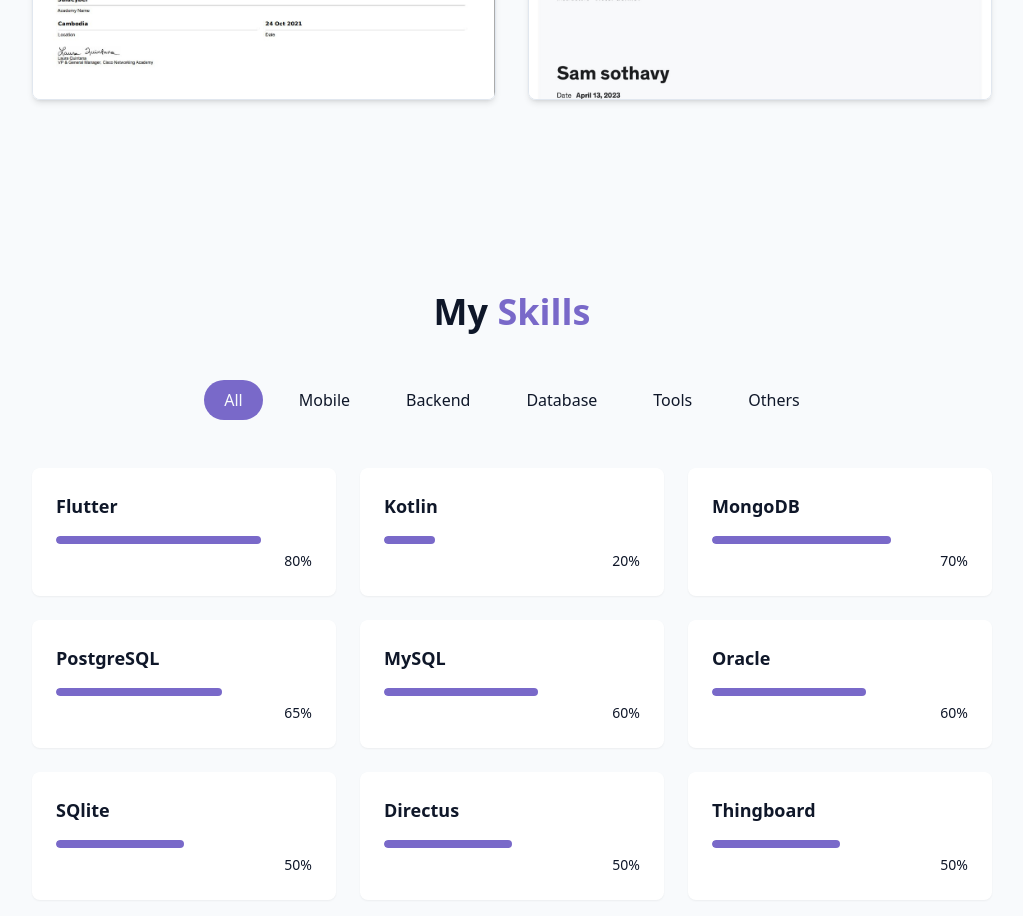
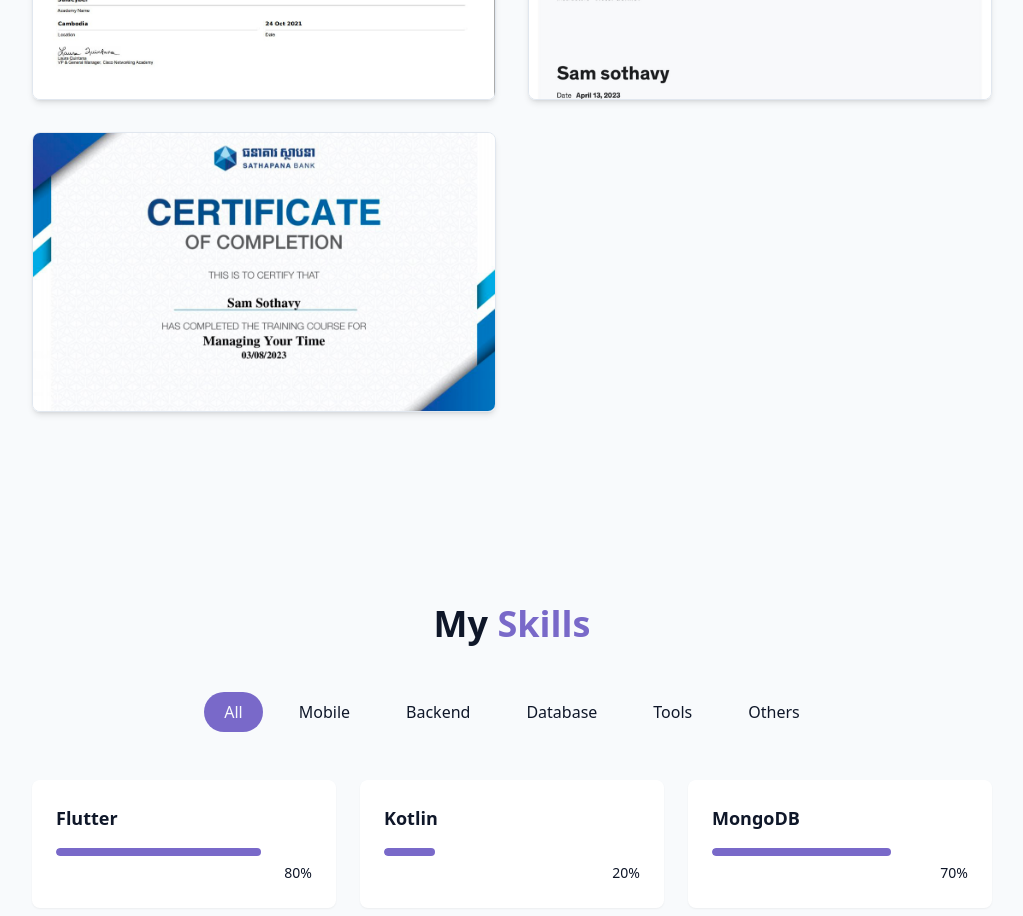
Before and after one commit to Marato01/portfolio_v2, a React (Vite) app: page / in a window 1280 px wide. Shown: the part 3040-3956 px from the top of the page, without its empty margins (128-1151 px from the left). Built offline with nearby package versions, Linux system fonts and the light colour scheme.

Commit message:
add time management certificate

```diff
--- a/src/components/CertificateSection.jsx
+++ b/src/components/CertificateSection.jsx
@@ -30,6 +30,19 @@ export const CertificateSection = () => {
               />
             </div>
           </div>
+
+
+          {/* Certificate 2 */}
+          <div className="flex justify-center">
+            <div className="w-full max-w-[300px] sm:max-w-[400px] md:max-w-[480px] h-[180px] sm:h-[220px] md:h-[280px] rounded-lg overflow-hidden shadow-md border border-border hover:shadow-xl transition-shadow duration-300">
+              <img
+                src="/spn_certificate.jpg"
+                alt="Certificate 2"
+                className="w-full h-full object-cover"
+              />
+            </div>
+          </div>
+
         </div>
       </div>
     </section>
```
Also changed, not shown: public/spn_certificate.jpg (added).
